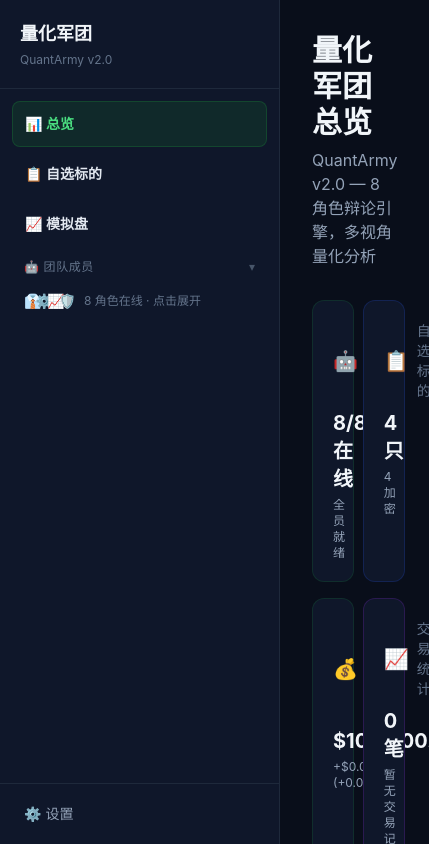
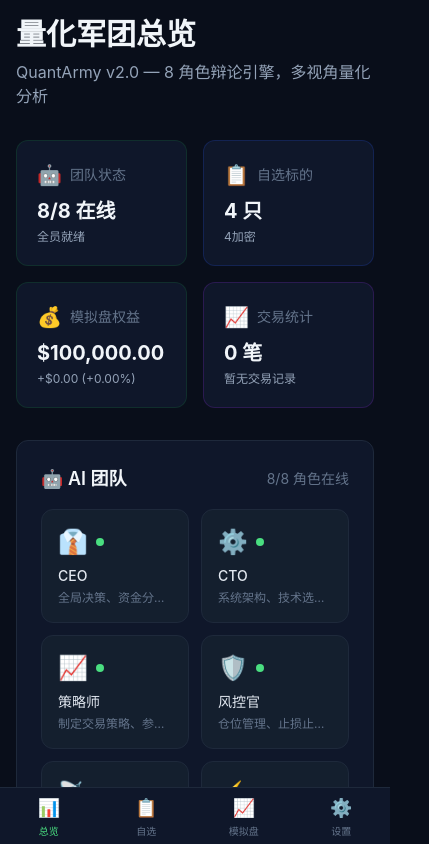
Before and after one commit to kylelinger/quantarmy, a Next.js app in the folder frontend/: page /company/overview in a window 390 px wide. Shown: the top 844 px of the page, 429 px wide, since content can reach past the window. Built offline with nearby package versions, Linux system fonts and the light colour scheme.

Commit message:
feat: mobile responsive — hide sidebar, add bottom nav, fix layout

```diff
--- a/frontend/app/company/layout.tsx
+++ b/frontend/app/company/layout.tsx
@@ -2,6 +2,7 @@
 
 import { CompanyProvider } from '@/lib/CompanyContext'
 import { SidebarConnected } from '@/components/Sidebar/SidebarConnected'
+import { MobileNav } from '@/components/MobileNav'
 import { PaperTradeLog } from '@/components/TradeLog/PaperTradeLog'
 import { ToastProvider } from '@/components/Trading/Toast'
 
@@ -14,19 +15,24 @@ export default function CompanyLayout({
     <CompanyProvider>
       <ToastProvider>
         <div className="flex min-h-screen">
-          {/* Left Sidebar */}
+          {/* Desktop Sidebar — hidden on mobile */}
           <SidebarConnected />
 
           {/* Main Content */}
-          <div className="flex-1 ml-[var(--sidebar-width)] flex flex-col">
-            {/* Content Area */}
-            <main className="flex-1 p-8 overflow-y-auto">
+          <div className="flex-1 lg:ml-[var(--sidebar-width)] flex flex-col">
+            {/* Content Area — extra bottom padding on mobile for nav bar */}
+            <main className="flex-1 p-4 lg:p-8 overflow-y-auto pb-20 lg:pb-8">
               {children}
             </main>
 
-            {/* Bottom Trade Log — reads from paper-trading, no WebSocket needed */}
-            <PaperTradeLog />
+            {/* Bottom Trade Log */}
+            <div className="hidden lg:block">
+              <PaperTradeLog />
+            </div>
           </div>
+
+          {/* Mobile Bottom Nav — visible on mobile only */}
+          <MobileNav />
         </div>
       </ToastProvider>
     </CompanyProvider>
--- a/frontend/app/globals.css
+++ b/frontend/app/globals.css
@@ -80,3 +80,15 @@ html, body {
 .army-glow {
   text-shadow: 0 0 20px #22c55e40;
 }
+
+/* Safe area for mobile bottom nav (iPhone notch etc.) */
+.safe-area-bottom {
+  padding-bottom: env(safe-area-inset-bottom, 0px);
+}
+
+/* Mobile-first viewport meta hint */
+@supports (padding: max(0px)) {
+  .safe-area-bottom {
+    padding-bottom: max(0px, env(safe-area-inset-bottom));
+  }
+}
--- /dev/null
+++ b/frontend/components/MobileNav.tsx
@@ -0,0 +1,39 @@
+'use client'
+
+import Link from 'next/link'
+import { usePathname } from 'next/navigation'
+import { cn } from '@/lib/utils'
+
+const navItems = [
+  { href: '/company/overview', icon: '📊', label: '总览', match: (p: string) => p === '/company/overview' },
+  { href: '/company/watchlist', icon: '📋', label: '自选', match: (p: string) => p.includes('/watchlist') },
+  { href: '/company', icon: '📈', label: '模拟盘', match: (p: string) => p === '/company' },
+  { href: '/company/settings', icon: '⚙️', label: '设置', match: (p: string) => p === '/company/settings' },
+]
+
+export function MobileNav() {
+  const pathname = usePathname()
+
+  return (
+    <nav className="lg:hidden fixed bottom-0 left-0 right-0 z-50 bg-dark-900 border-t border-dark-800 safe-area-bottom">
+      <div className="flex items-center justify-around h-14">
+        {navItems.map(item => {
+          const active = pathname ? item.match(pathname) : false
+          return (
+            <Link
+              key={item.href}
+              href={item.href}
+              className={cn(
+                'flex flex-col items-center gap-0.5 px-3 py-1.5 rounded-lg transition-colors min-w-[60px]',
+                active ? 'text-army-400' : 'text-dark-500'
+              )}
+            >
+              <span className="text-lg">{item.icon}</span>
+              <span className="text-[10px] font-medium">{item.label}</span>
+            </Link>
+          )
+        })}
+      </div>
+    </nav>
+  )
+}
--- a/frontend/components/Sidebar/SidebarConnected.tsx
+++ b/frontend/components/Sidebar/SidebarConnected.tsx
@@ -30,7 +30,7 @@ export function SidebarConnected() {
   ]
 
   return (
-    <aside className="w-[var(--sidebar-width)] h-screen bg-dark-900 border-r border-dark-800 flex flex-col fixed left-0 top-0 z-10">
+    <aside className="hidden lg:flex w-[var(--sidebar-width)] h-screen bg-dark-900 border-r border-dark-800 flex-col fixed left-0 top-0 z-10">
       {/* Company Header */}
       <div className="p-5 border-b border-dark-800">
         <Link href="/company/overview" className="block">
```
Also changed, not shown: 1 other file (tests, documents, lock files or other folders).
